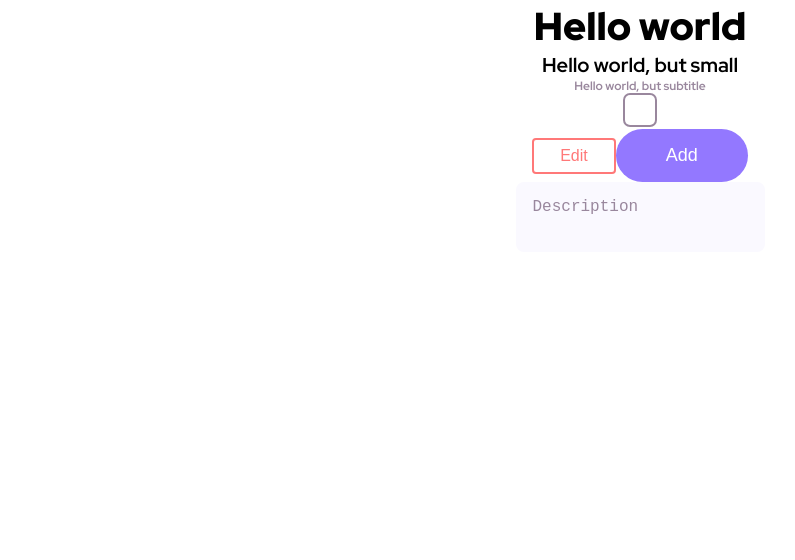
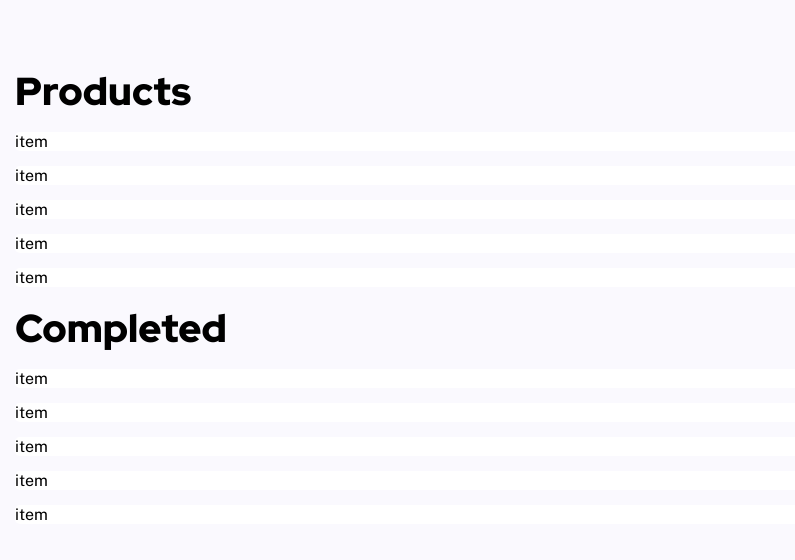
Before and after one commit to daniknewgarden/Grocery-List, a React (Create React App) app: page / in a window 1280 px wide. Shown: the top 560 px of the page, without its empty margins (0-795 px from the left). Built offline with nearby package versions, Linux system fonts and the light colour scheme.

Commit message:
App: added main part css grid layout

```diff
--- a/src/App.css
+++ b/src/App.css
@@ -1,3 +1,24 @@
 .App {
-  text-align: center;
+  padding-top: 50px;
+  min-height: 100vh;
+  background-color: #faf9fe;
 }
+
+.products {
+  padding: 15px;
+  display: grid;
+  grid-gap: 15px;
+}
+
+.products .products__part,
+.products__list {
+  display: grid;
+  grid-gap: 15px;
+}
+
+.products__list-item {
+  overflow: hidden;
+
+  background: #fff;
+  border-radius: 5px;
+}
--- a/src/App.tsx
+++ b/src/App.tsx
@@ -1,48 +1,33 @@
 import React from "react";
 import "./App.css";
 import MainTitle from "./Components/MainTitle";
-import Title from "./Components/Title";
-import Subtitle from "./Components/Subtitle";
-import Checkbox from "./Components/Checkbox";
-import Button from "./Components/Button";
-import TextArea from "./Components/Form/Textarea";
 
 function App() {
-  const checkboxTest = (e: React.ChangeEvent<HTMLInputElement>): void => {
-    e.target.checked
-      ? console.log("checkbox checked")
-      : console.log("checkbox unchecked");
-  };
-
-  const buttonTest = (e: React.MouseEvent<HTMLButtonElement>): void => {
-    console.log("click");
-  };
-
-  const textareaTest = (e: React.ChangeEvent<HTMLTextAreaElement>): void => {
-    console.log(e.target.value);
-  };
-
   return (
     <div className="App">
-      <MainTitle text="Hello world" />
-      <Title text="Hello world, but small" />
-      <Subtitle text="Hello world, but subtitle" />
-      <Checkbox text="Checkbox" name="test task" onCheck={checkboxTest} />
-      <Button
-        text="Edit"
-        ariaLabel="click"
-        onClick={buttonTest}
-        transparent
-        danger
-      />
-      <Button text="Add" ariaLabel="click" onClick={buttonTest} big rounded />
-      <TextArea
-        onChange={textareaTest}
-        name="description"
-        title="Description"
-      />
+      <main className="products">
+        <section className="products__part">
+          <MainTitle text="Products" />
+          <ul className="products__list">
+            <li className="products__list-item">item</li>
+            <li className="products__list-item">item</li>
+            <li className="products__list-item">item</li>
+            <li className="products__list-item">item</li>
+            <li className="products__list-item">item</li>
+          </ul>
+        </section>
+        <section className="products__part">
+          <MainTitle text="Completed" />
+          <ul className="products__list">
+            <li className="products__list-item">item</li>
+            <li className="products__list-item">item</li>
+            <li className="products__list-item">item</li>
+            <li className="products__list-item">item</li>
+            <li className="products__list-item">item</li>
+          </ul>
+        </section>
+      </main>
     </div>
   );
 }
-
 export default App;
```
